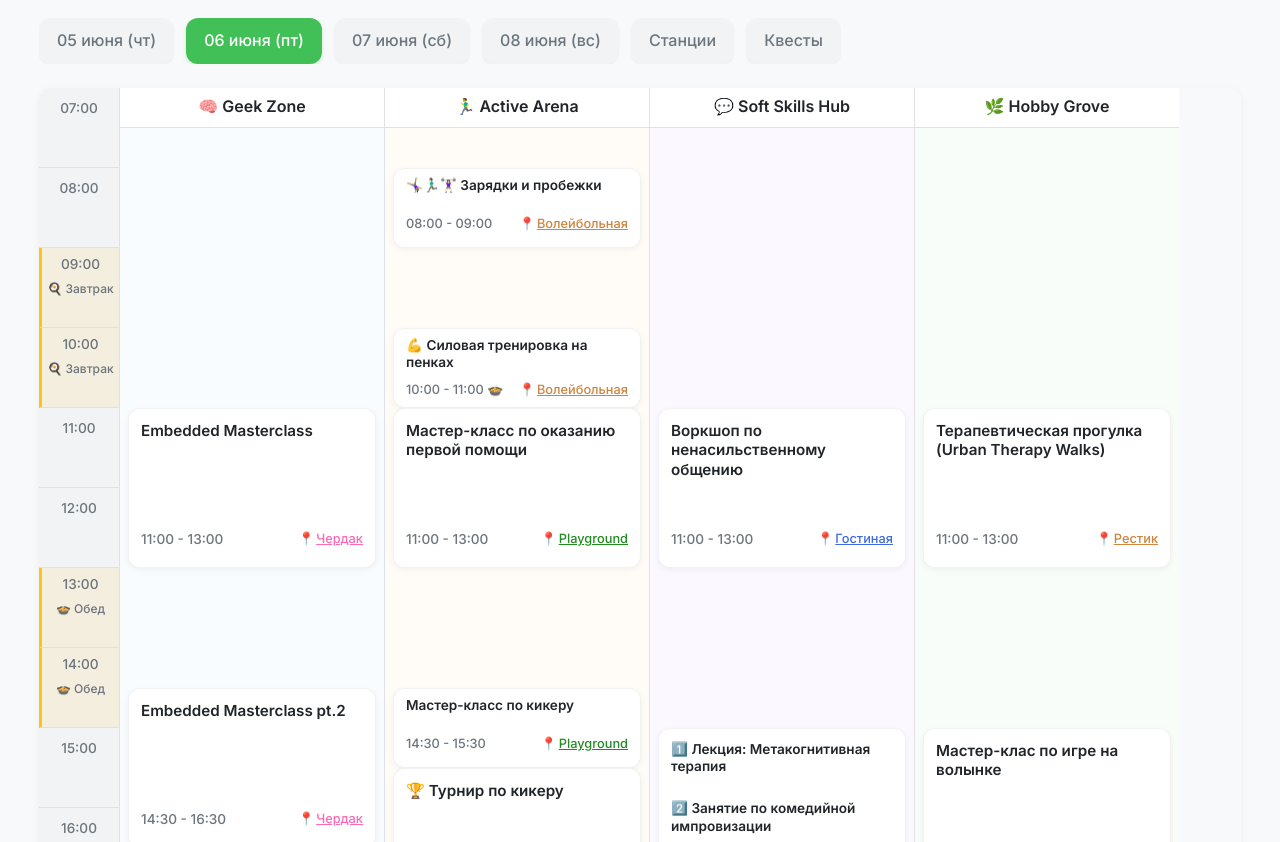
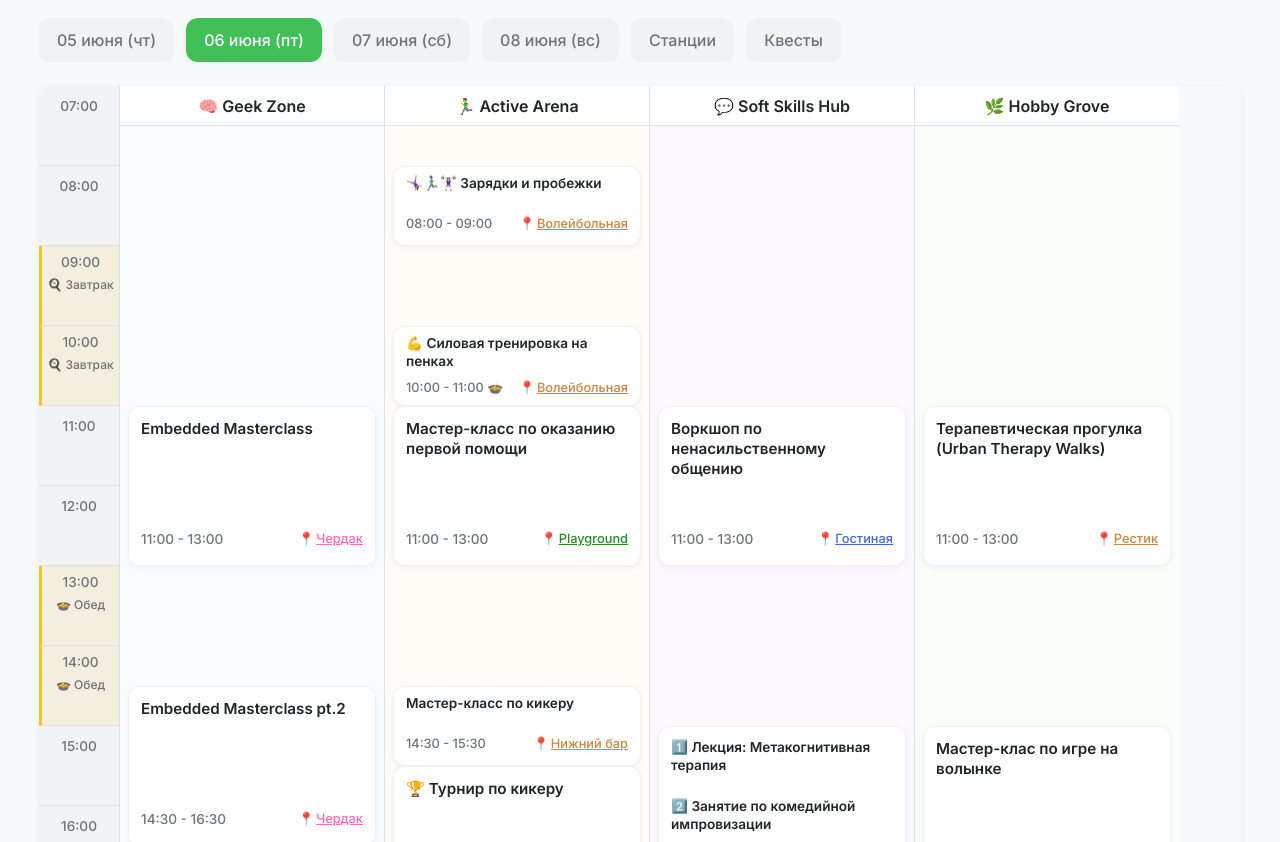
Before and after one commit to BlakeSec/Veterok25, a plain HTML site: page index.html in a window 1280 px wide. Shown: the part 88-930 px from the top of the page. Drawn offline with Linux system fonts and the light colour scheme.

Commit message:
Update schedule

```diff
--- a/schedule.json
+++ b/schedule.json
@@ -293,7 +293,7 @@
       "timeStart": "14:30",
       "timeEnd": "15:30",
       "track": "🏃‍♂️ Active Arena",
-      "placeId": "playground",
+      "placeId": "bottom_bar",
       "title": "Мастер-класс по кикеру",
       "author": "Никита Кононов",
       "authorUrl": "https://vas3k.club/user/vocrsz/",
@@ -305,7 +305,7 @@
       "timeStart": "15:30",
       "timeEnd": "17:00",
       "track": "🏃‍♂️ Active Arena",
-      "placeId": "playground",
+      "placeId": "bottom_bar",
       "title": "🏆 Турнир по кикеру",
       "author": "Никита Кононов",
       "authorUrl": "https://vas3k.club/user/vocrsz/",
--- a/styles.css
+++ b/styles.css
@@ -61,7 +61,7 @@ body {
     font-family: 'Inter', sans-serif;
     background-color: var(--color-background);
     color: var(--color-text);
-    line-height: 1.6;
+    line-height: 1.5;
 }
 
 .container {
```
